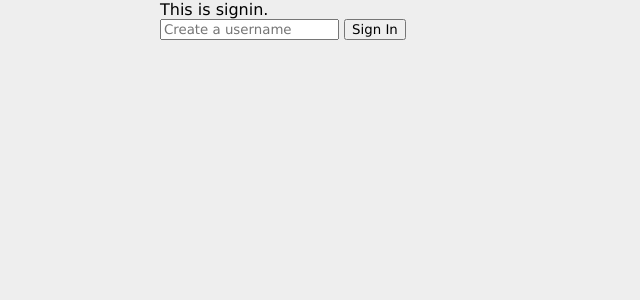
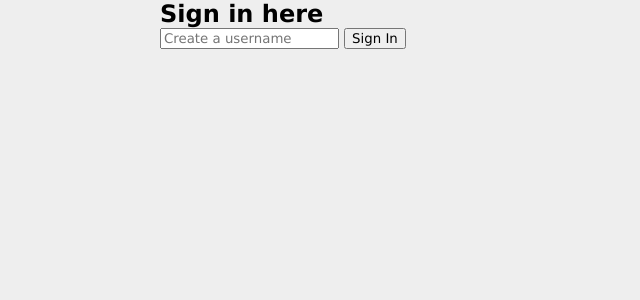
Before and after one commit to nahuakang/cs50w-project2, a Flask app: page /signin in a window 1280 px wide. Shown: the part 19-319 px from the top of the page, without its empty margins (0-640 px from the left). Run offline with Flask 2, Linux system fonts and the light colour scheme.

Commit message:
fix signin template

```diff
--- a/templates/signin.html
+++ b/templates/signin.html
@@ -1,7 +1,7 @@
 {% extends "layout.html" %}
 
 {% block content %}
-This is signin.
+<h2>Sign in here</h2>
 
     <form action="{{ url_for('signin') }}" method="post">
         <input type="text" name="username" placeholder="Create a username" required>
```
